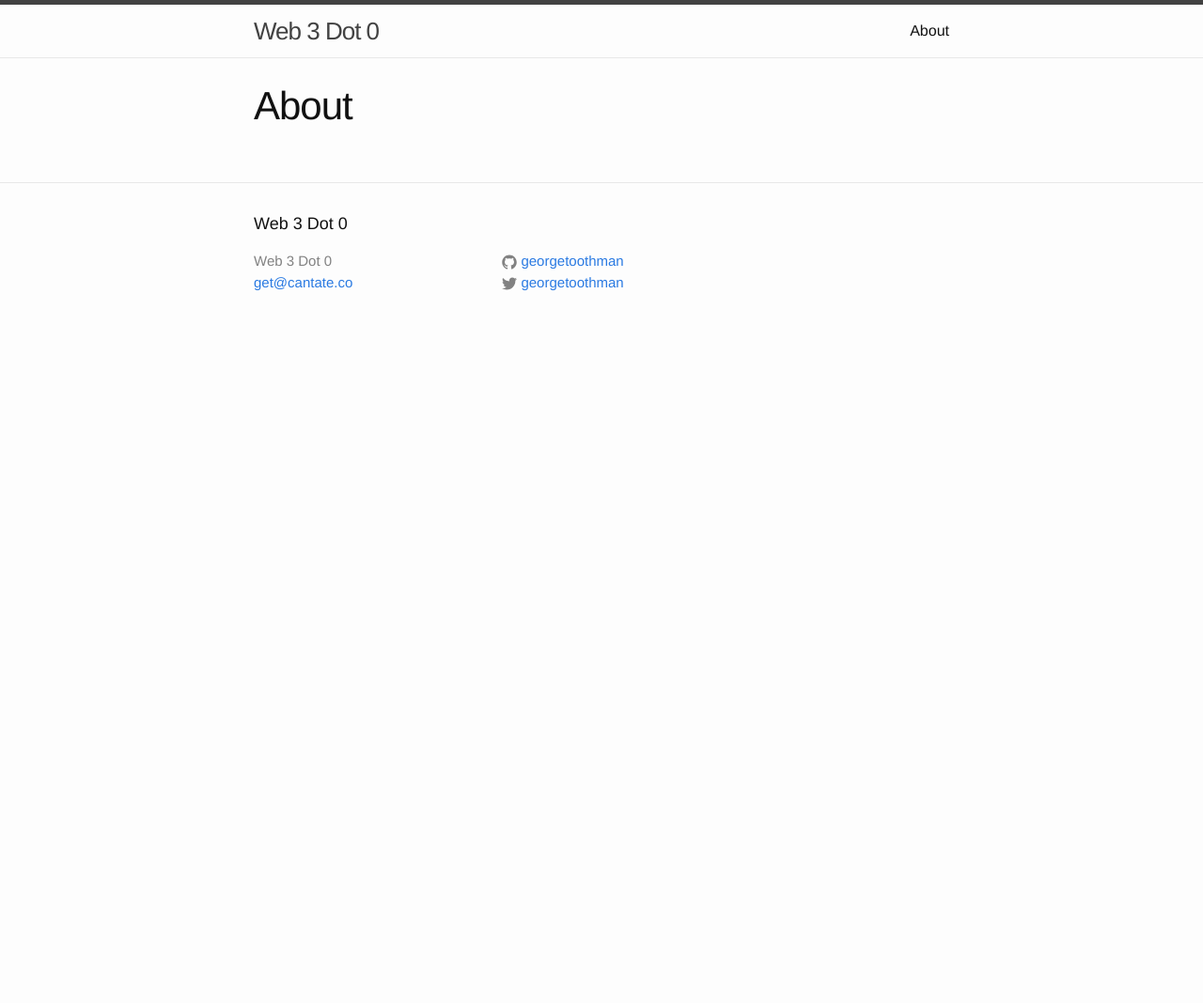
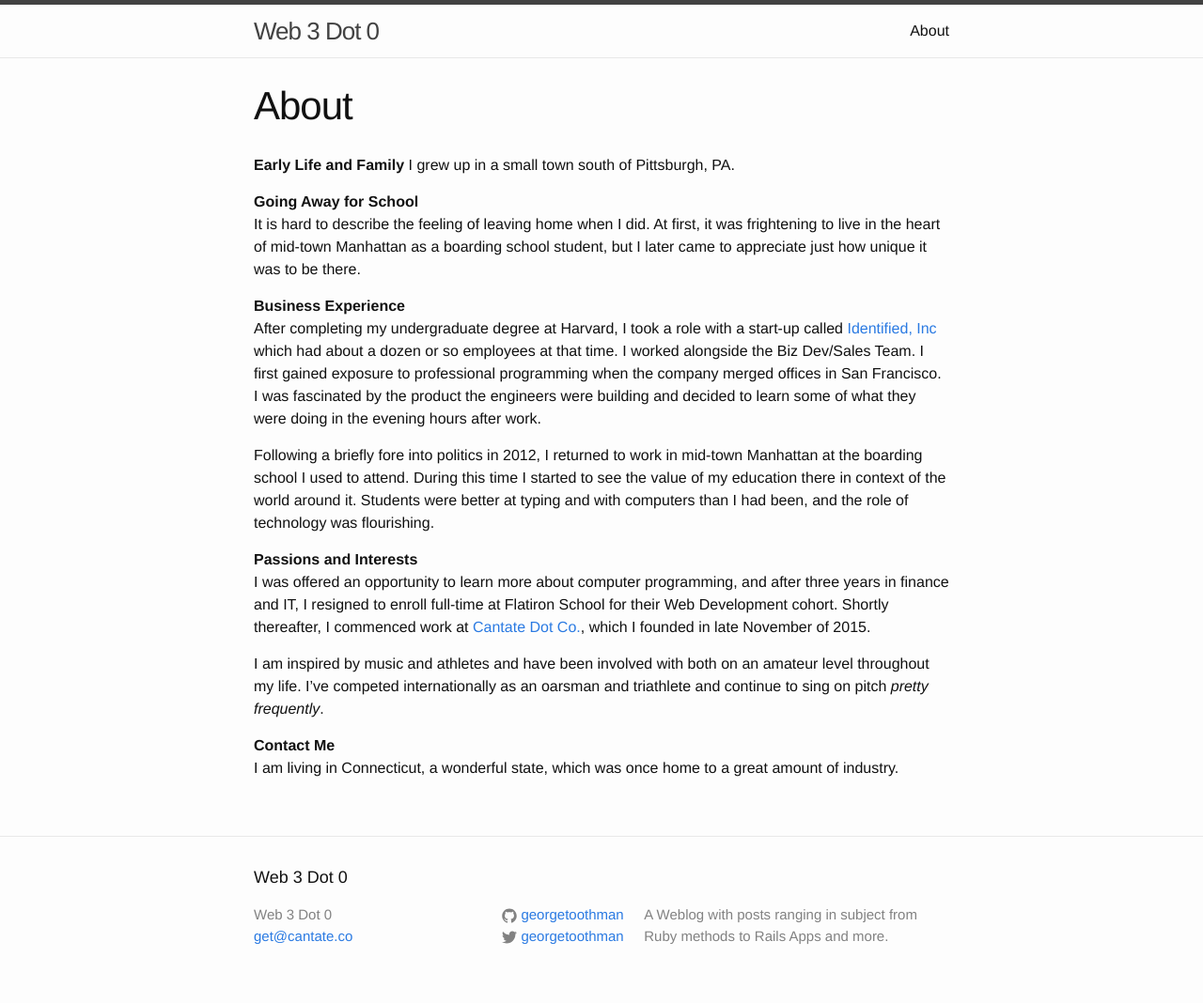
Before and after one commit to georgetoothman/cantate.github.io, a Jekyll site: the page built from about.md, in a window 1280 px wide. Shown: the whole page at 94% size. Built offline with Jekyll 4.4.1, drawn with Linux system fonts in a browser that asks for light colours; before the commit the page ends 900 px from its top, so only the background shows below that.

Commit message:
Add about and desc

```diff
--- a/_config.yml
+++ b/_config.yml
@@ -1,6 +1,6 @@
 title: Web 3 Dot 0
 email: get@cantate.co
-description:
+description: A Weblog with posts ranging in subject from Ruby methods to Rails Apps and more.
 baseurl: ""
 url: "https://georgetoothman.github.io"
 twitter_username: georgetoothman
--- a/about.md
+++ b/about.md
@@ -3,3 +3,22 @@ layout: page
 title: About
 permalink: /about/
 ---
+
+**Early Life and Family**
+I grew up in a small town south of Pittsburgh, PA.
+
+**Going Away for School**
+It is hard to describe the feeling of leaving home when I did. At first, it was frightening to live in the heart of mid-town Manhattan as a boarding school student, but I later came to appreciate just how unique it was to be there.
+
+**Business Experience**
+After completing my undergraduate degree at Harvard, I took a role with a start-up called [Identified, Inc](http://www.forbes.com/sites/joshbersin/2014/02/27/workday-acquires-identified-a-potential-disruptive-move-in-recruiting/#37a03f9c585b) which had about a dozen or so employees at that time. I worked alongside the Biz Dev/Sales Team. I first gained exposure to professional programming when the company merged offices in San Francisco. I was fascinated by the product the engineers were building and decided to learn some of what they were doing in the evening hours after work.
+
+Following a briefly fore into politics in 2012, I returned to work in mid-town Manhattan at the boarding school I used to attend. During this time I started to see the value of my education there in context of the world around it. Students were better at typing and with computers than I had been, and the role of technology was flourishing.
+
+**Passions and Interests**
+I was offered an opportunity to learn more about computer programming, and after three years in finance and IT, I resigned to enroll full-time at Flatiron School for their Web Development cohort. Shortly thereafter, I commenced work at [Cantate Dot Co.](https://www.cantate.co), which I founded in late November of 2015.
+
+I am inspired by music and athletes and have been involved with both on an amateur level throughout my life. I’ve competed internationally as an oarsman and triathlete and continue to sing on pitch *pretty frequently*.
+
+**Contact Me**
+I am living in Connecticut, a wonderful state, which was once home to a great amount of industry.
```
